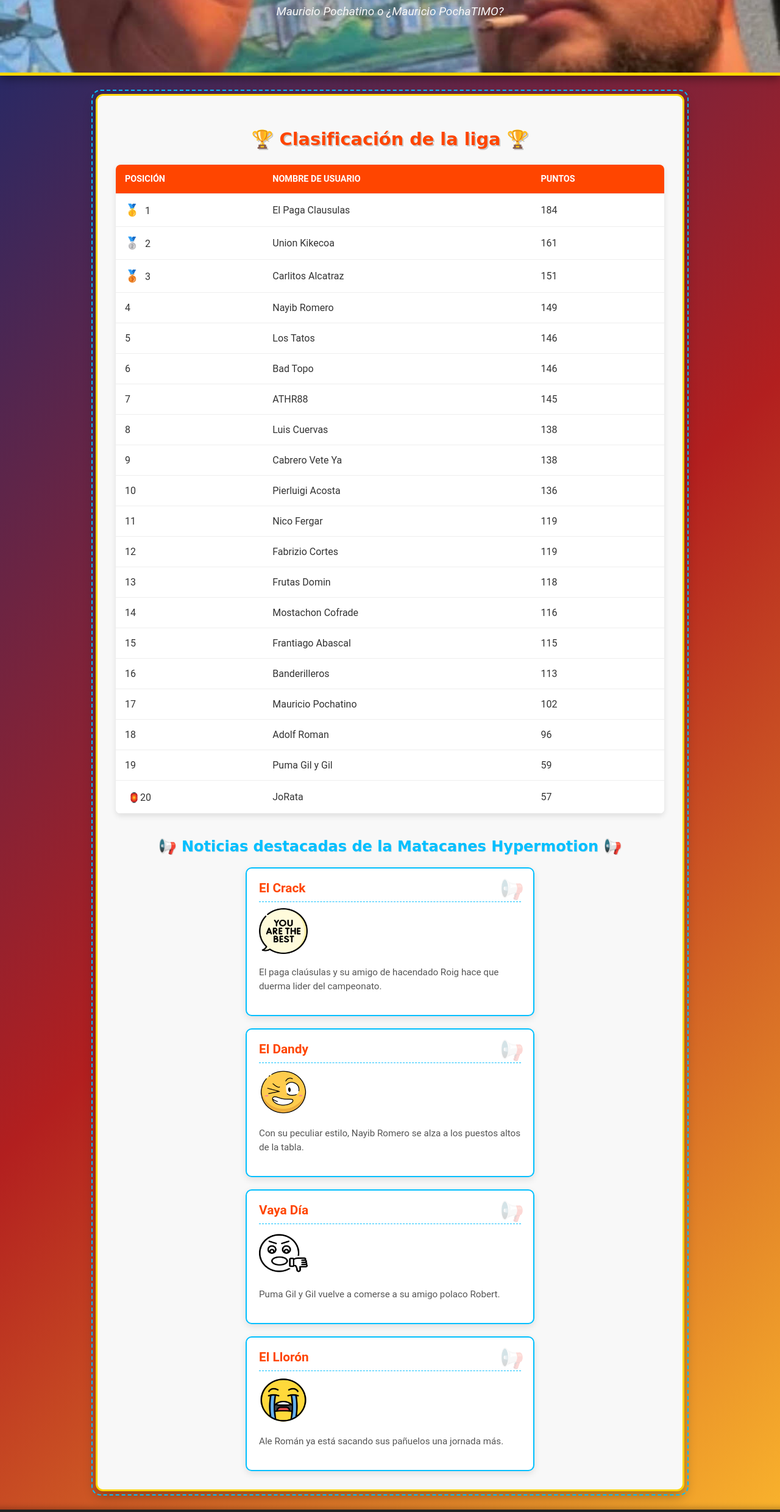
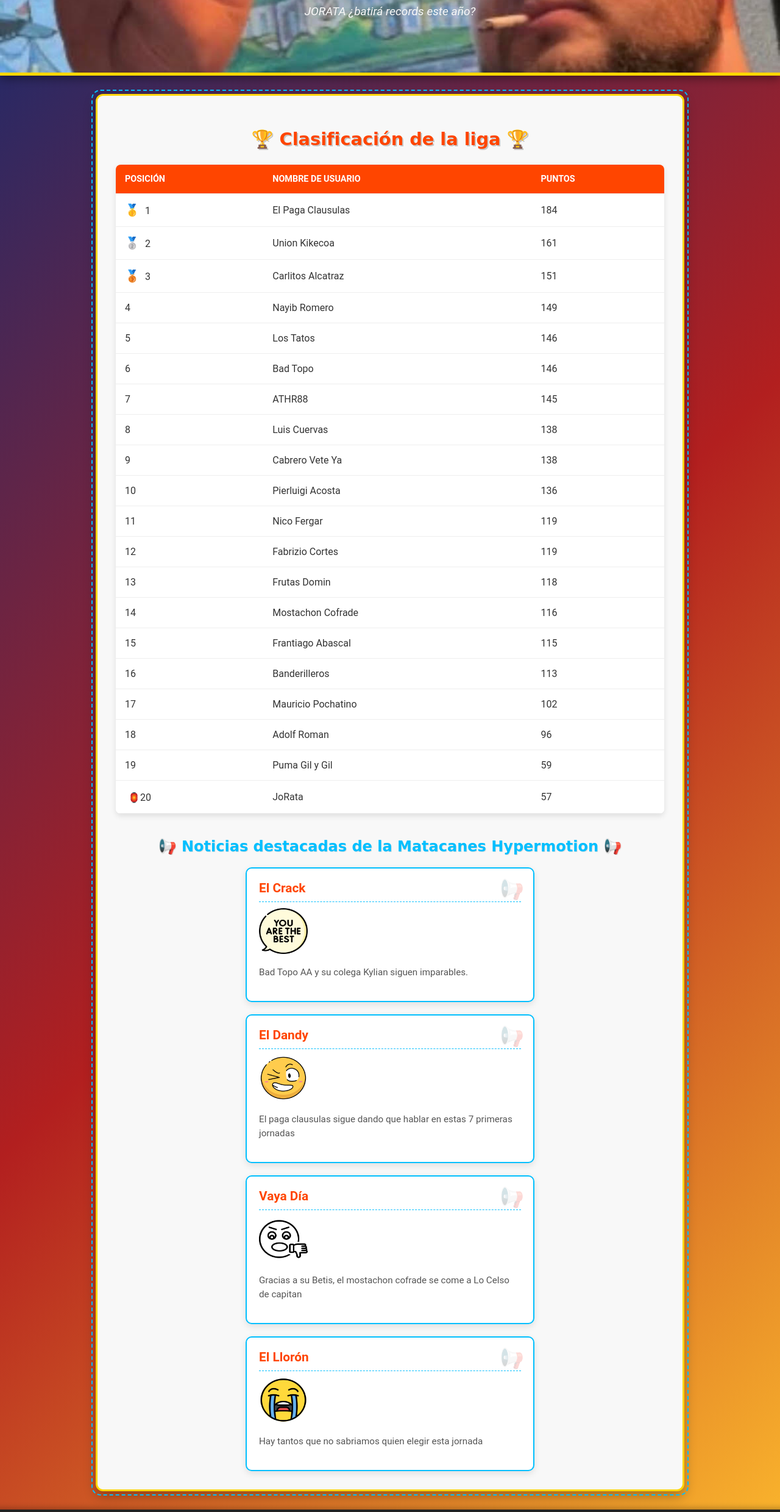
Before and after one commit to sebascf24/matacaneshypermotion, a plain HTML site: page biwenger/index.html in a window 1280 px wide. Shown: the part 81-2560 px from the top of the page at 61% size. Drawn offline with Linux system fonts and the light colour scheme.

Commit message:
Update index.html

```diff
--- a/biwenger/index.html
+++ b/biwenger/index.html
@@ -350,19 +350,19 @@
 <div class="news-card-container">
     <div class="news-card news-crack">
       <h3>El Crack</h3> <img src="mejor.png" alt="mejor" width="80" height="75">
-        <p>El paga claúsulas y su amigo de hacendado Roig hace que duerma lider del campeonato.</p>
+        <p>Bad Topo AA y su colega Kylian siguen imparables.</p>
     </div>
     <div class="news-card news-dandy">
         <h3>El Dandy</h3> <img src="sandy.png" alt="mejor" width="80" height="75">
-        <p>Con su peculiar estilo, Nayib Romero se alza a los puestos altos de la tabla.</p>
+        <p>El paga clausulas sigue dando que hablar en estas 7 primeras jornadas</p>
     </div>
     <div class="news-card news-vayadia">
         <h3>Vaya Día</h3> <img src="peor.png" alt="mejor" width="80" height="75">
-        <p>Puma Gil y Gil vuelve a comerse a su amigo polaco Robert.</p>
+        <p>Gracias a su Betis, el mostachon cofrade se come a Lo Celso de capitan</p>
     </div>
     <div class="news-card news-lloron">
         <h3>El Llorón</h3> <img src="llorar.png" alt="mejor" width="80" height="75">
-        <p>Ale Román ya está sacando sus pañuelos una jornada más.</p>
+        <p>Hay tantos que no sabriamos quien elegir esta jornada</p>
     </div>
 </div>
     </main>
@@ -374,12 +374,14 @@
 
     <script>
         const slogans = [
-            "¡Ale Román, a llorar!",
-            "¿Kikecoa, ganará este año?",
+            "¡LLORONES!",
+            "Kikecoa, ¿ganará esta temporada?",
             "¡Bad Topo rival a batir!",
             "¿Cuantos premios se llevará Pierluigi Acosta esta temporada? ",
             "¡Cardenas Simeone! ¿Se repetirá la historia?",
             "Mauricio Pochatino o ¿Mauricio PochaTIMO?",
+            "Frantiago Abascal ¿revolucionario?",
+            "JORATA ¿batirá records este año?",
         ];
         const randomSloganElement = document.getElementById('random-slogan');
         const randomIndex = Math.floor(Math.random() * slogans.length);
```
